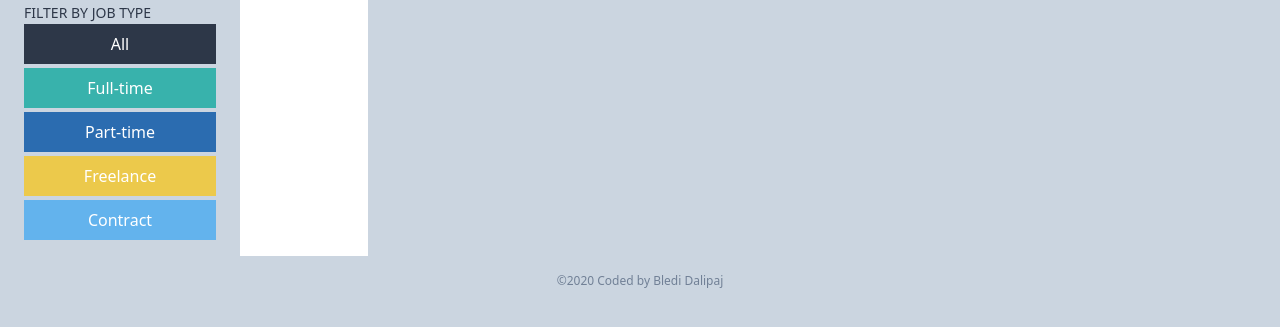
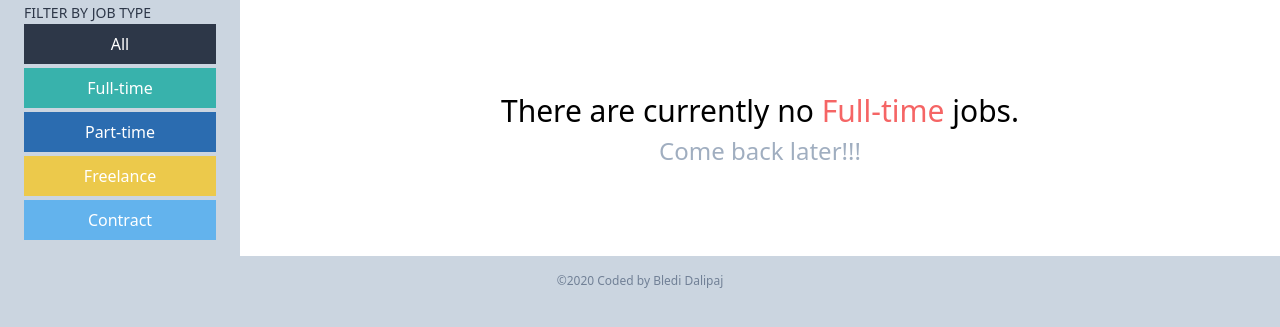
Before and after one commit to bledidalipaj/job-board, a Django app: page /?job_type=Full-time in a window 1280 px wide. Shown: the part 65-392 px from the top of the page. Run offline with Django 3.2, Linux system fonts and the light colour scheme; data that the repository does not hold is empty; some libraries are stand-ins or nearby versions.

Commit message:
Display appropriate message when there are no jobs available.

```diff
--- a/jobs/templates/jobs/list.html
+++ b/jobs/templates/jobs/list.html
@@ -24,7 +24,7 @@
       </ul>
     </aside>
 
-    <main class="main bg-white px-16 py-6">
+    <main class="main bg-white px-16 py-6 w-full">
       {% for job in jobs %}
         <div class="job flex mb-6 {% if not forloop.last %}border-b{% endif %} pb-4">
           <div class="employer-logo flex-none mr-8">
@@ -70,6 +70,11 @@
           </div>
         </div>
         <!-- /.job -->
+      {% empty %}
+        <div class="text-center h-full flex flex-col justify-center">
+          <h1 class="text-3xl">There are currently no {% if job_type %}<span class="text-red-500">{{ job_type }}</span> {% endif %} jobs.</h1>
+          <h2 class="text-2xl text-gray-500">Come back later!!!</h2>
+        </div>
       {% endfor %}
 
 
```
